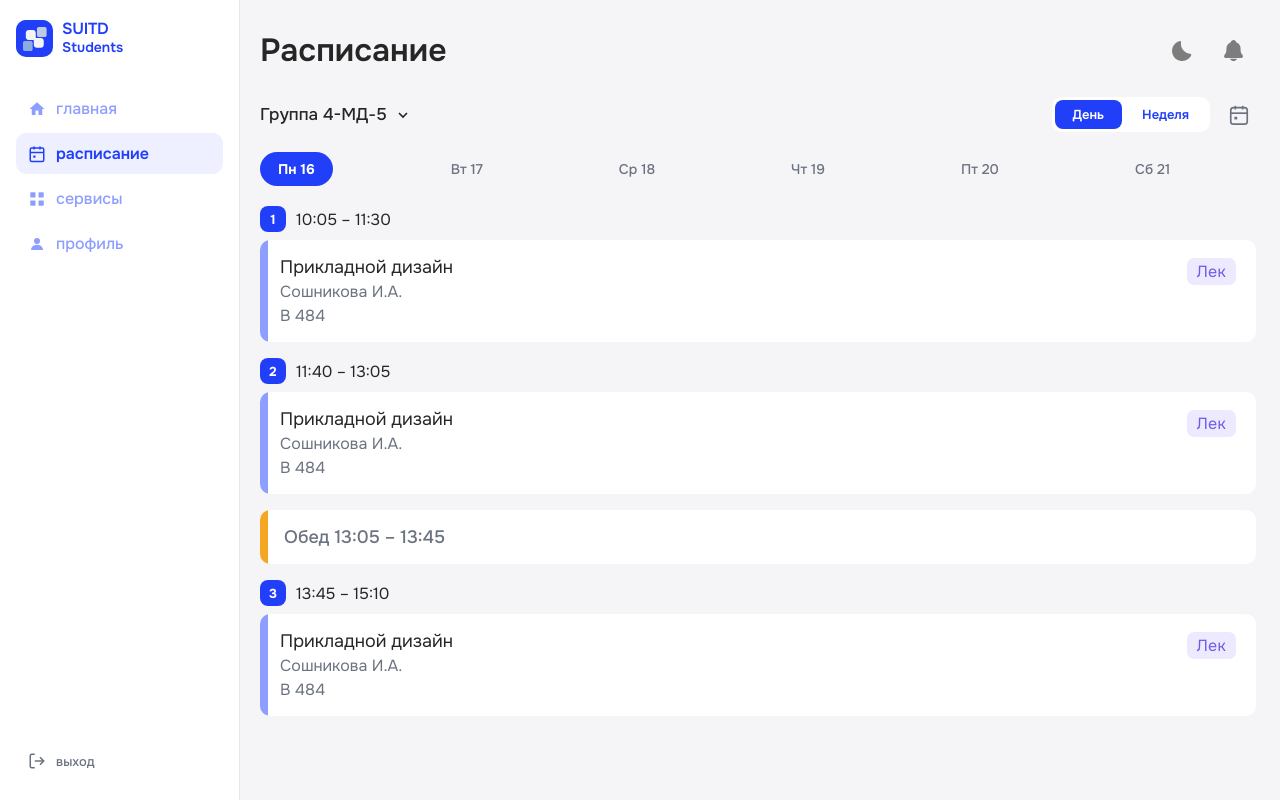
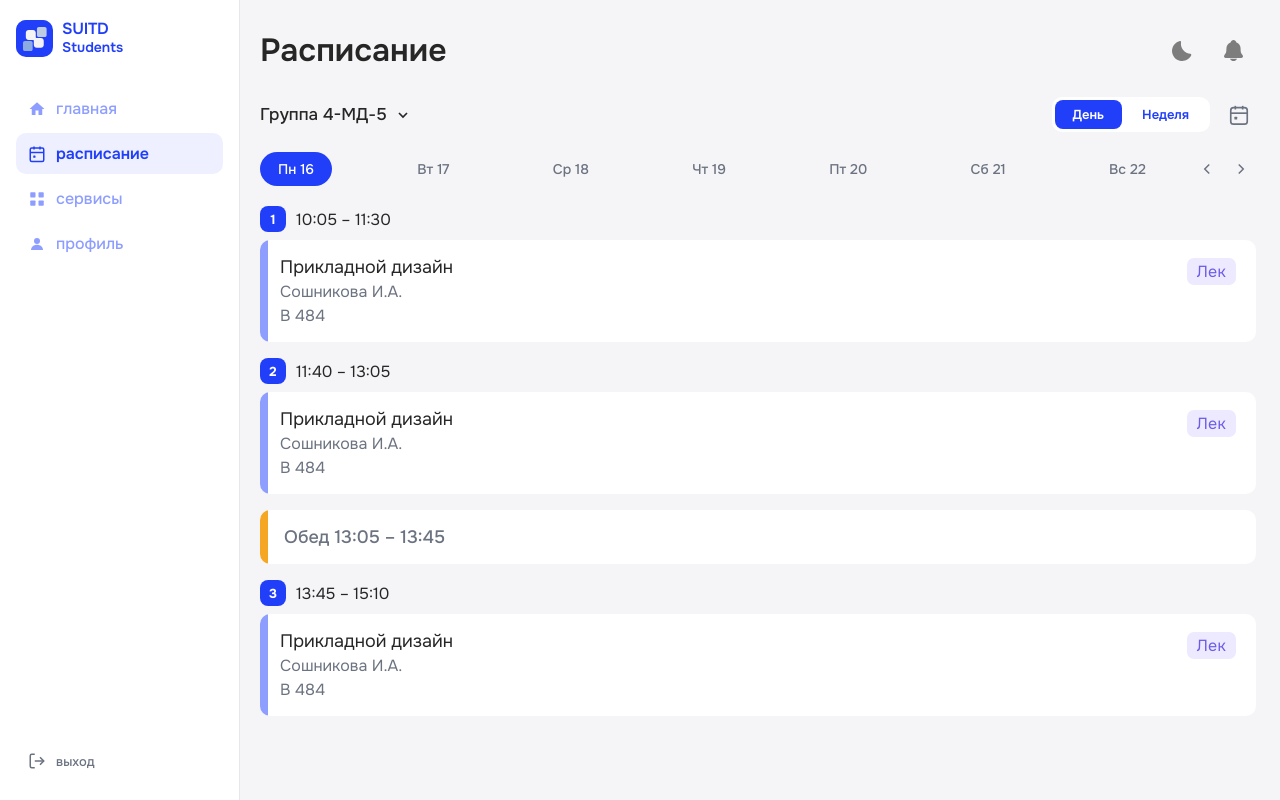
Before and after one commit to Gelik4x4/SUITDWebApp, a React (Vite) app in the folder frontend/: page /schedule in a window 1280 px wide. Built offline with nearby package versions, Linux system fonts and the light colour scheme.

Commit message:
feat: update  daystrip styles

```diff
--- a/frontend/src/components/schedule/DayStrip.css
+++ b/frontend/src/components/schedule/DayStrip.css
@@ -3,12 +3,12 @@
   align-items: center;
   justify-content: space-between;
   margin-bottom: 20px;
+  gap: 20px;
 }
 
 .day-strip__list {
   display: flex;
-  gap: 100px;
-  /* align-items: stretch; */
+  justify-content: space-between; /* кнопки прижмутся к краям, промежутки равны */
   flex: 1;
 }
 
@@ -32,7 +32,7 @@
 .day-strip__btn--active {
   background: var(--accent);
   color: #ffffff;
-  font-weight: 700;
+  font-weight: 500;
 }
 
 .day-strip__nav {
```
